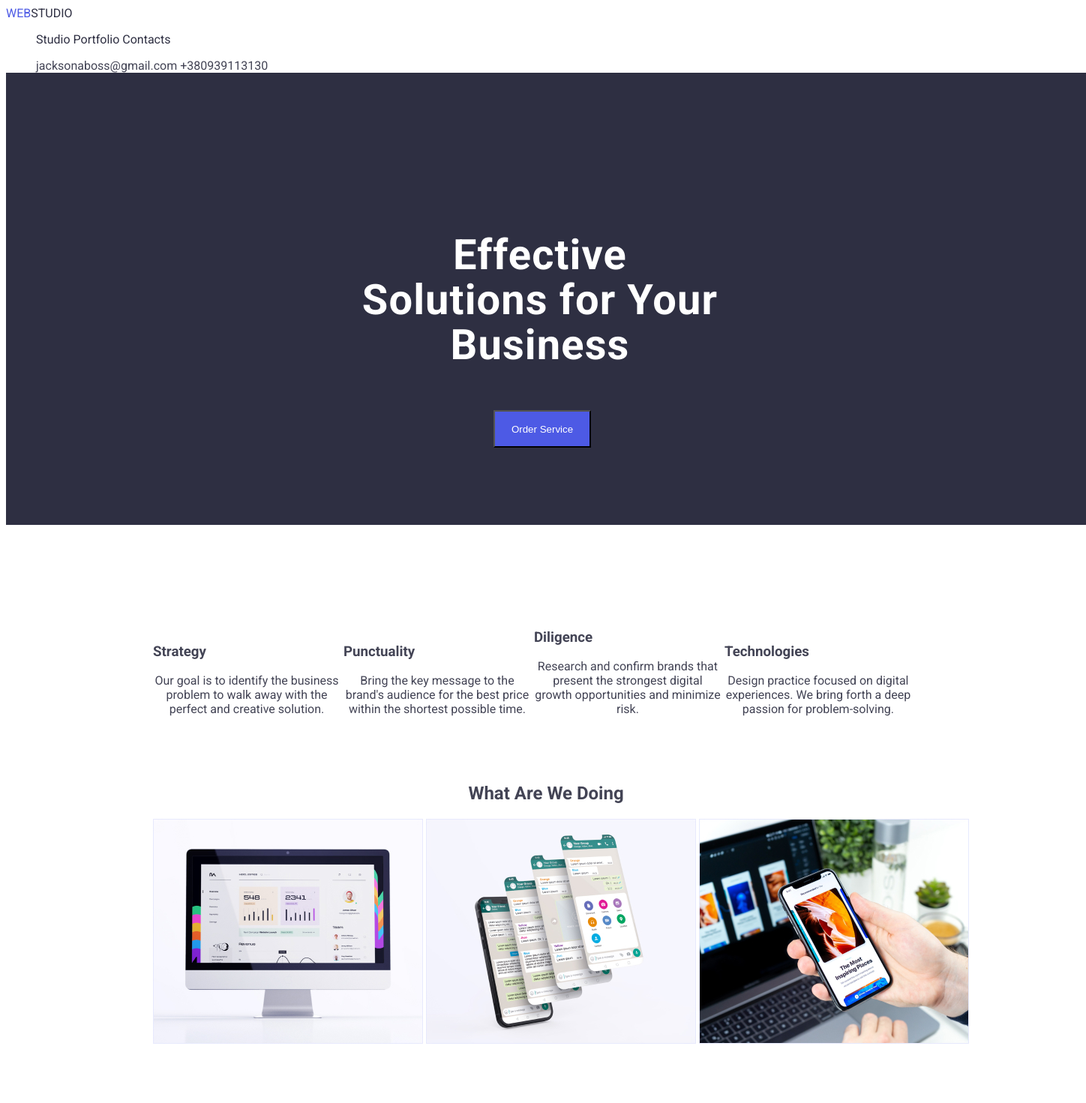
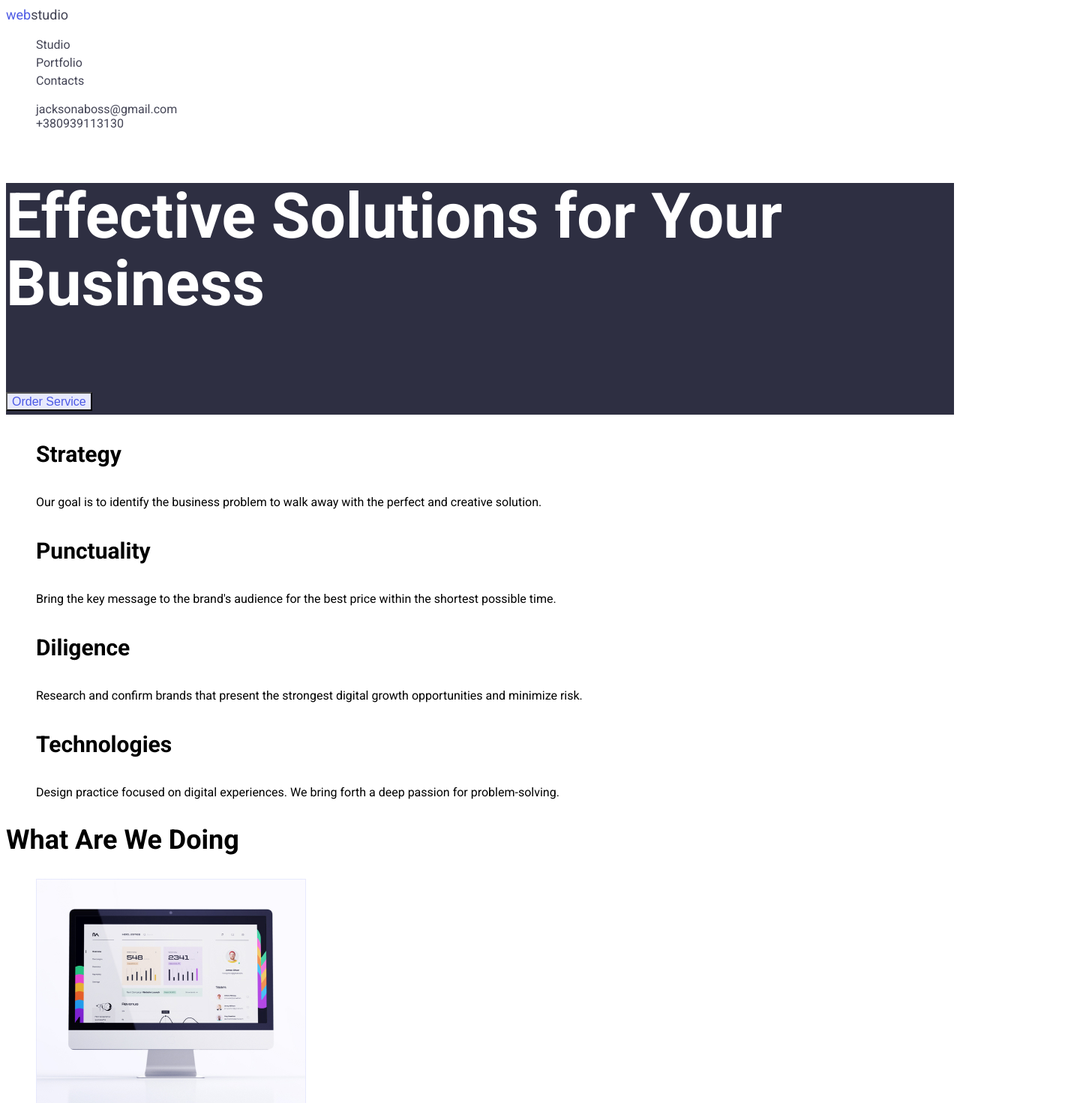
Before and after one commit to Jackson-Berezanskiy/goit-markup-hw-03, a plain HTML site: page index.html in a window 1280 px wide. Shown: the top 1471 px of the page at 75% size, 1448 px wide, since content can reach past the window. Drawn offline with Linux system fonts and the light colour scheme.

Commit message:
fix styles.css

```diff
--- a/css/styles.css
+++ b/css/styles.css
@@ -1,199 +1,84 @@
-/*Studio, for index.html*/
+:root{
+    --color_primery_brand: #4D5AE5;
+    --color_dark: #2E2F42;
+    --color_success: #31D0AA;
+    --color_text: #434455;
+    --color_subtle_text: #8E8F99;
+    --color_accent: #E7E9FC;
+    --color_light: #F4F4FD;
+}
 body{
+    background-color: #FFFFFF;
     font-family: 'Roboto', 'Raleway', sans-serif;
-    color:#434455;
 }
-
+a{
+    color: var(--color_text);
+    text-decoration: none;
+}
+a:hover,
 a:focus{
-    background-color:#4D5AE5;
-    color#FFFFFF;
+    color: var(--color_primery_brand);
 }
-a:hover{
-    backround-color:#4D5AE5;
-    color:red;
+button{
+    background-color: var(--color_accent);
+    color: var(--color_primery_brand);
 }
-/*Body_Header*/
-.header {
-    width: 1440px;
-    height: 72px;
-    display:inline-block;
+button:hover,
+button:focus{
+    background-color: var(--color_primery_brand);
+    color: white;
 }
-.logo {
-    text-decoration: none;
-    color: #2E2F42;
-}
-.logo span {
-    color: #4D5AE5;
-}
-.navigation a{
-    text-decoration: none;
-    color:#2E2F42;
-}
-.contacts {
-    text-decoration: none;
-    color:#434455;
-}
-header li{
-    list-style-type: none;
-    display: inline;
-}
-/*Body_Main_Section1*/
-.hero {
-    width: 1440px;
-    height: 603px;
-    background-color: #2E2F42;
-}
-.hero h1 {
-    position: absolute;
-width: 492px;
-height: 120px;
-left: 474px;
-top: 264px;
-
-/* Header 1 */
-
-font-family: 'Roboto';
-font-style: normal;
-font-weight: 600;
-font-size: 56px;
-line-height: 60px;
-
-
-text-align: center;
-letter-spacing: 0.02em;
-
-color: #FFFFFF;
-}
-.button {
-    text-align: center;
-    width: 130px;
-    height: 50px;
-    margin-left: 650px;
-    margin-top: 450px;
-    background-color:#4D5AE5;
-    color: #FFFFFF;
-}
-/*Body_Main_Section2*/
 .nonameh2{
     display: none;
 }
-.advantages{
-    width: 1128px;
-    height: 104px;
-    margin-top: 120px;
-    margin-right: 156px;
-    margin-bottom: 120px;
-    margin-left: 156px;
+.logo{
+    font-size: 18px;
+    line-height: 1.33;
 }
-.advantages li {
-    display: inline-block;
-}
-.advantages p {
-    text-align: center;
-    max-width: 250px;
-}
-/*Body_Main_Section3*/
-.occupation{
-    width: 1128px;
-    height: 412px;
-    margin-top: 120px;
-    margin-right: 156px;
-    margin-bottom: 120px;
-    margin-left: 156px;
-}
-.occupation li{
-    list-style-type: none;
-    display: inline-block;
-}
-.occupation h2{
-    text-align: center;
-}
-/*Body_Main_Section4(Team)*/
-.team{
-    width: 1440px;
-    height: 732px;
-    background-color: #F4F4FD;
-}
-.team li{
-    list-style-type: none;
-    display: inline-block;
-
-}
-.team h2{
-    text-align: center;
-}
-.team_list{
-    margin-top: 232px;
-    margin-right: 156px;
-    margin-bottom: 120px;
-    margin-left: 156px;
-    text-align: center;
-}
-/*Body_Footer*/
-footer{
-    background-color: #2E2F42;
-    width: 1284px;
-    height: 310px;
-    padding-top: 100px;
-    margin-right: 1020px;
-    margin-bottom: 100px;
-    padding-left: 156px;
+.logo span{
+    color:var(--color_primery_brand);
 }
 .logo_footer{
-    color:#F4F4FD;
-   text-decoration: none;
+    font-size: 18px;
+    line-height: 1.33;
 }
 .logo_footer span{
-    color:#4D5AE5;
+    color:var(--color_primery_brand);
 }
-footer p{
-    color:#E7E9FC;
-    width: 264px;
-    height: 72;
+.navigation a{
+    font-size: 16px;
+    line-height: 1.5;
 }
-/*PORTFOLIO, for portfolio.html*/
-.filter{
-    margin-top: 96px;
-    margin-right: 427px;
-    margin-bottom: 72px;
-    margin-left: 427px;
+h1{
+    color:white;
 }
-.filter li{
+.hero{
+    font-size: 56px;
+    line-height: 1.07;
+    background-color: var(--color_dark);
+}
+.button{
+    font-size:16px;
+    line-height: 1.19;
+}
+h2{
+    font-size: 36px;
+    line-height: 1.2;
+}
+h3{
+    font-size: 30px;
+    line-height: 1.5;
+}
+p{
+    font-size: 16px;
+    line-height: 1.5;
+}
+footer{
+    background-color:var(--color_dark);
+}
+li{
     list-style-type: none;
-    display: inline;
-    text-align: center;
-
 }
-.filter button{
-    background-color:#E7E9FC;
-    color:#4D5AE5;
-    height:48px;
+button{
+    cursor: pointer;
 }
-.fiter button:hover,kl,.:focus{
-    background-color:#4D5AE5;
-    color: white;
-}
-.portfolio_section1{
-    width: 1128px;
-    height: 420px;
-}
-.portfolio_section1 li{
-    list-style-type: none;
-    display: inline-block;
-}
-.portfolio_section2{
-    width: 1128px;
-    height: 420px;
-}
-.portfolio_section2 li{
-    list-style-type: none;
-    display: inline-block;
-}
-.portfolio_section3{
-    width: 1128px;
-    height: 420px;
-}
-.portfolio_section3 li{
-    list-style-type: none;
-    display: inline-block;
-}
--- a/index.html
+++ b/index.html
@@ -5,18 +5,16 @@
 		<meta name="viewport" content="width=device-width, initial-scale=1.0" />
 		<title>Студія</title>
 		<link rel="stylesheet" href="./css/styles.css" />
-		<link rel="preconnect" href="https://fonts.googleapis.com" />
-		<link rel="preconnect" href="https://fonts.gstatic.com" crossorigin />
-		<link href="https://fonts.googleapis.com/css2?family=Roboto:wght@400;500;700;900&display=swap" rel="stylesheet" />
-		<link rel="preconnect" href="https://fonts.googleapis.com" />
-		<link rel="preconnect" href="https://fonts.gstatic.com" crossorigin />
-		<link href="https://fonts.googleapis.com/css2?family=Raleway:wght@700&display=swap" rel="stylesheet" />
-	</head>
+		<link rel="preconnect" href="https://fonts.googleapis.com">
+		<link rel="preconnect" href="https://fonts.gstatic.com" crossorigin>
+		<link href="https://fonts.googleapis.com/css2?family=Raleway:wght@700&family=Roboto:wght@400;500;700;900&display=swap"
+		rel="stylesheet">
+		</head>
 	<body>
 		<header class="header"
-			><section>
-				<h2 class="nonameh2">Name_header</h2>
-				<a href="/" class="logo"><span>WEB</span>STUDIO</a>
+			>
+
+				<a href="/" class="logo"><span>web</span>studio</a>
 				<nav class="navigation">
 					<ul>
 						<li> <a href="./index.html">Studio</a></li>
@@ -28,7 +26,7 @@
 					<li> <a class="contacts" href="mailto:jacksonaboss@gmail.com">jacksonaboss@gmail.com</a> </li>
 					<li> <a class="contacts" href="tel:+380939113130">+380939113130</a> </li>
 				</ul>
-			</section>
+
 		</header>
 		<main>
 			<section class="hero">
@@ -99,7 +97,7 @@
 			</section>
 		</main>
 		<footer>
-				<a href="/" class="logo_footer"><span>WEB</span>STUDIO</a>
+				<a href="/" class="logo_footer"><span>web</span>studio</a>
 				<p
 					>Increase the flow of customers and sales for your business with digital marketing & growth solutions.</p
 				>
```
Also changed, not shown: portfolio.html (+5 -11 lines).
